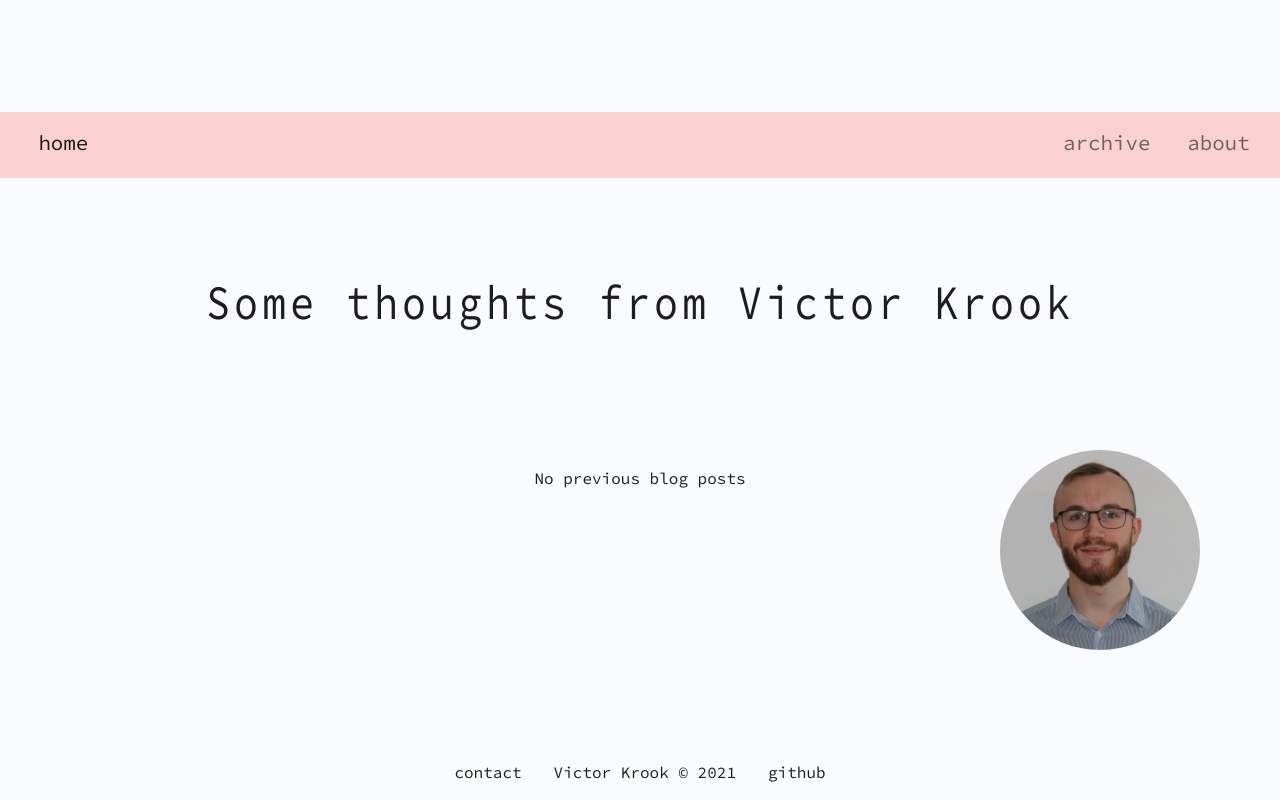
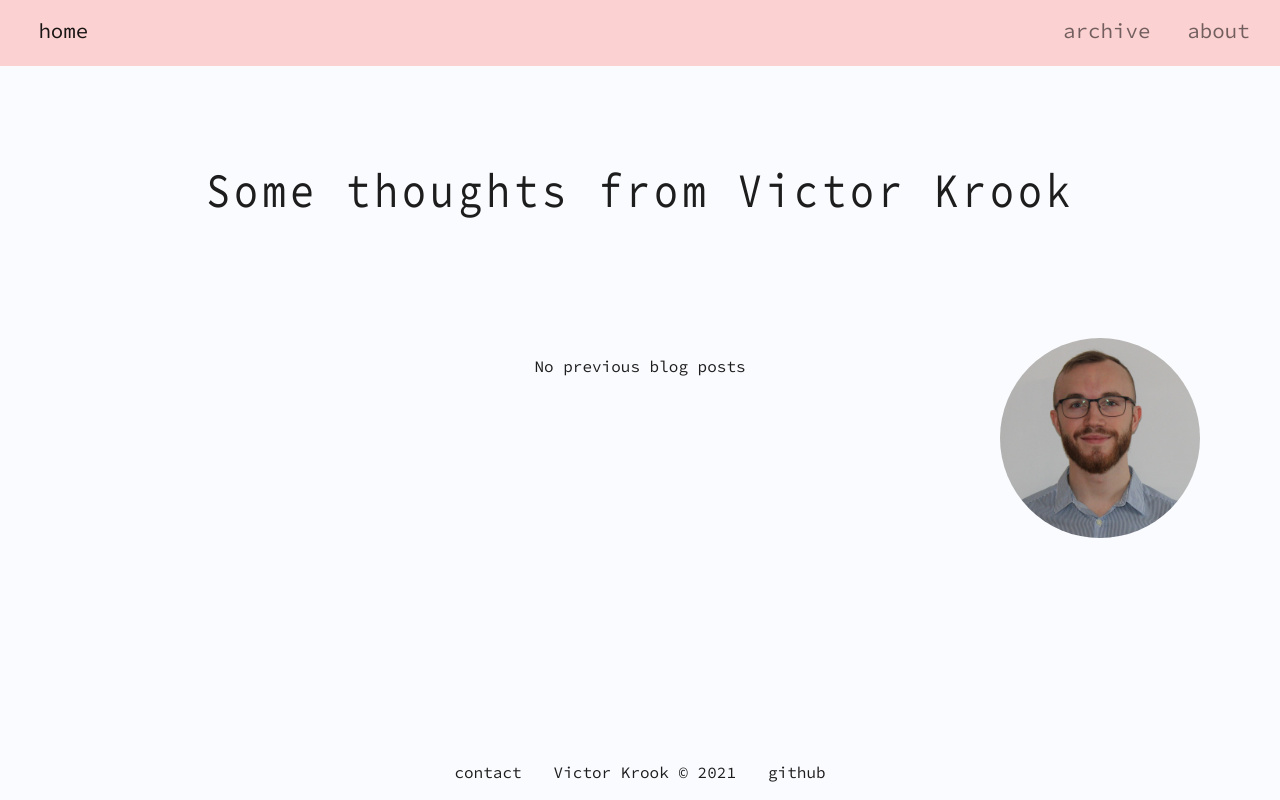
Before and after one commit to victorhook/victorhook-blog, a Django app: template victorhook_blog/frontend/templates/frontend/index.html in a window 1280 px wide. Run offline with Django 3.2, Linux system fonts and the light colour scheme; the template is opened without the code that fills it, so the values that code supplies are empty.

Commit message:
removed class "content"

```diff
--- a/victorhook_blog/templates/base.html
+++ b/victorhook_blog/templates/base.html
@@ -16,7 +16,7 @@
 </head>
 <body>
 
-    <div class="content">
+    <div>
         {% block content %}
 
         {% endblock %}
```
